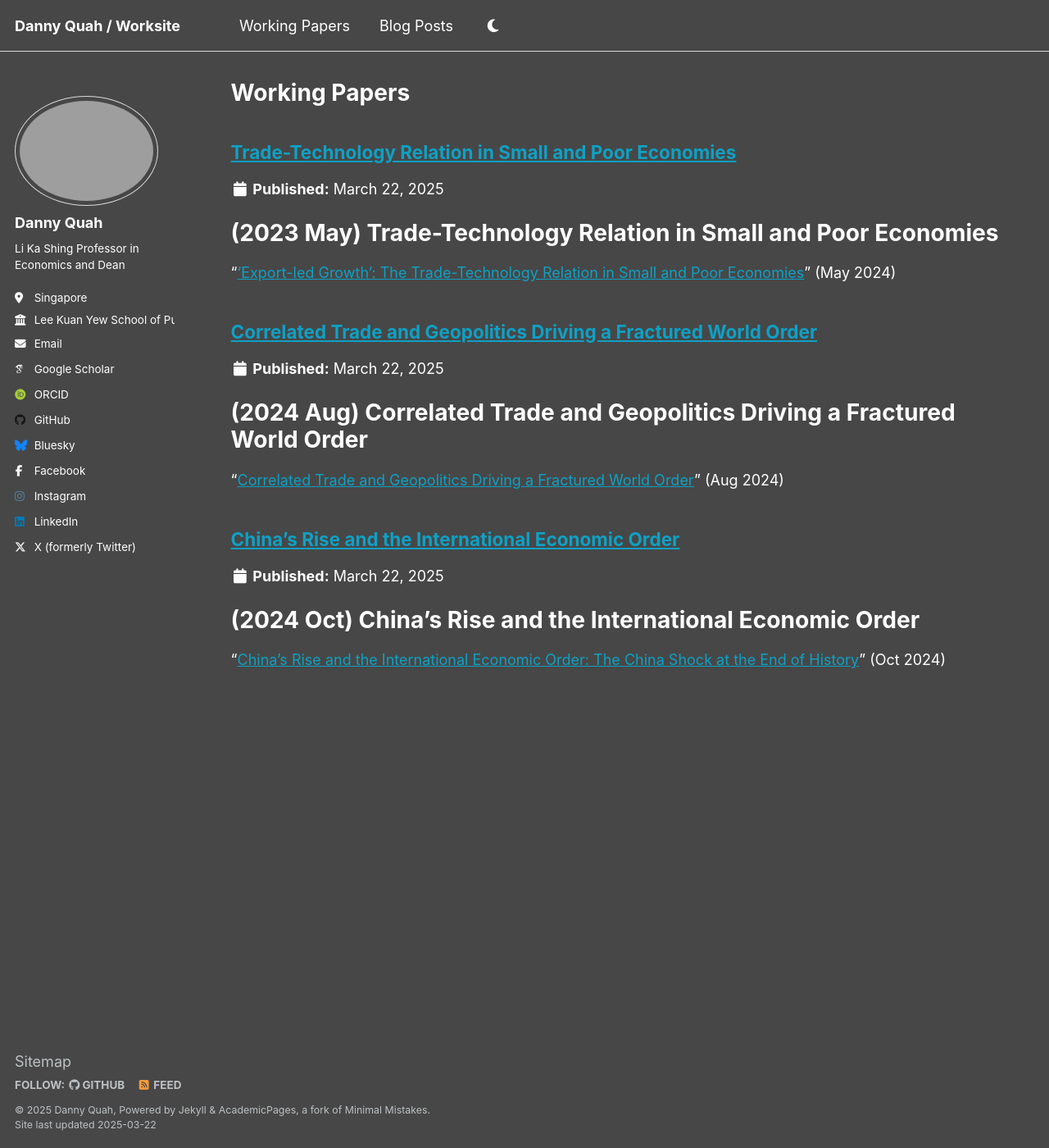
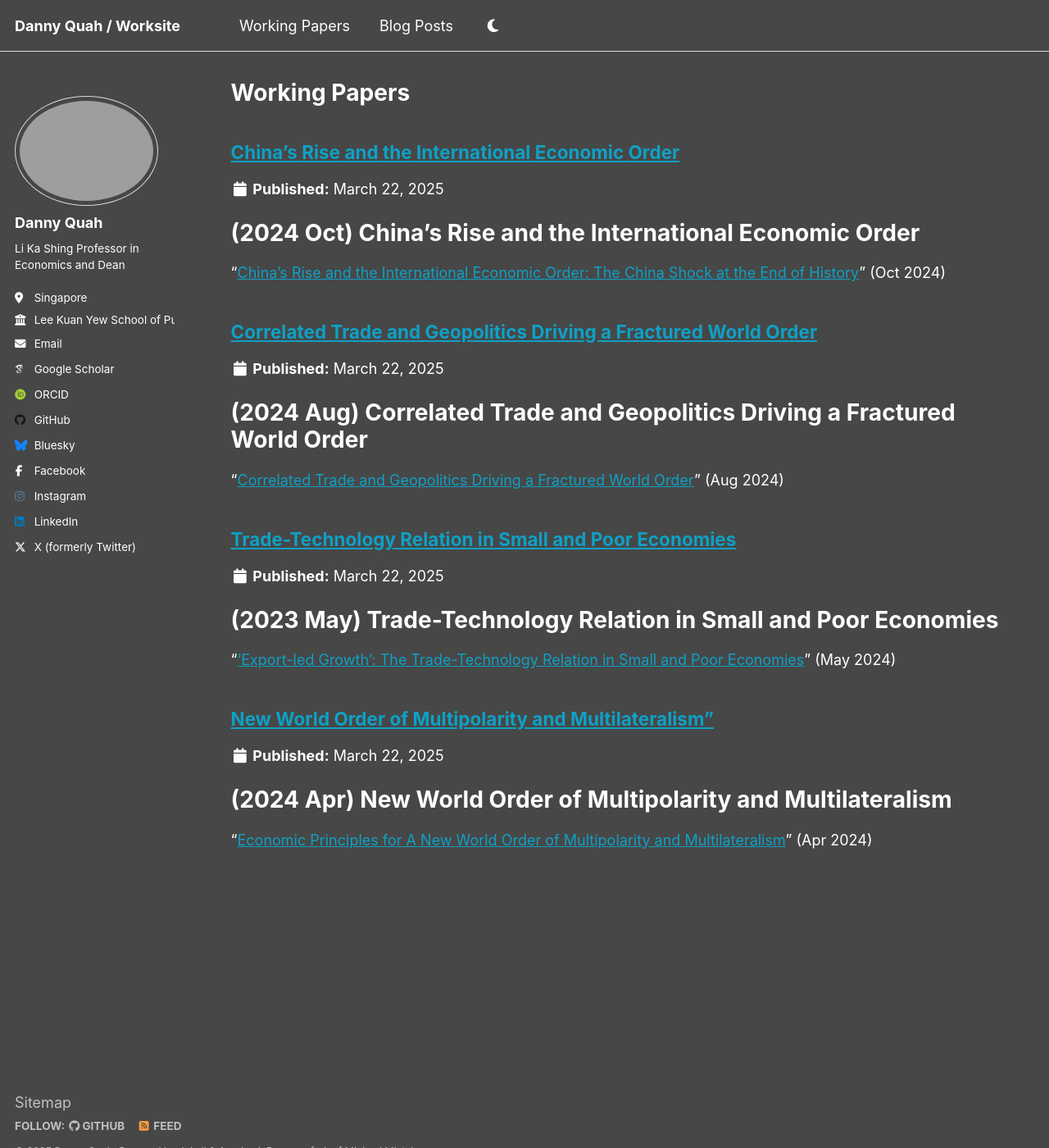
Before and after one commit to DannyQuah/DannyQuah.github.io, a Jekyll site: the page built from _pages/portfolio.html, in a window 1280 px wide and 1400 px high. Shown: the whole window at 82% size. Built offline with Jekyll 4.4.1, drawn with Linux system fonts in a browser that asks for light colours; some web fonts are replaced.

```diff
--- a/_pages/portfolio.html
+++ b/_pages/portfolio.html
@@ -1,13 +1,15 @@
 ---
 layout: archive
+# Last-edited: 2025.03.22.1907.Sat -- Danny Quah (me@DannyQuah.com)
 title: "Working Papers"
 permalink: /portfolio/
 author_profile: true
+# Created: 2025.03.22.1530.Sat -- Danny Quah (me@DannyQuah.com)
 ---
 
 {% include base_path %}
 
 
-{% for post in site.portfolio %}
+{% for post in site.portfolio reversed %}
   {% include archive-single.html %}
 {% endfor %}
--- /dev/null
+++ b/_portfolio/2024-04-multipolarity-multilateralism.md
@@ -0,0 +1,20 @@
+---
+title: New World Order of Multipolarity and Multilateralism"
+# Last-edited: 2025.03.22.1914.Sat -- Danny Quah (me@DannyQuah.com)
+# collection: theColletion
+type: "Working Paper"
+# Created: 2025.03.22.1913.Sat -- Danny Quah (me@DannyQuah.com)
+# date: 2025-03-22
+# permalink: /portfolio/
+# venue: "theVenue"
+# location: "theLocation"
+fileName: 2024-04-multipolarity-multilateralism.md
+---
+# (2024 Apr) New World Order of Multipolarity and Multilateralism
+"<a href="https://dannyquah.github.io/Storage/2024.03-Danny.Quah-New-World-Order-Multipolarity-Multilateralism.pdf">Economic Principles for A New World Order of Multipolarity and Multilateralism</a>" (Apr 2024)
+
+[<img src="https://DannyQuah.github.io/Storage/2024.03-Danny.Quah-New-World-Order-Multipolarity-Multilateralism-titlepage.png" alt = "New World Order - Titlepage"/>](https://dannyquah.github.io/Storage/2024.03-Danny.Quah-New-World-Order-Multipolarity-Multilateralism.pdf)
+
+<!---
+   Invisible section // 2024-04-multipolarity-multilateralism.md
+-->
```
